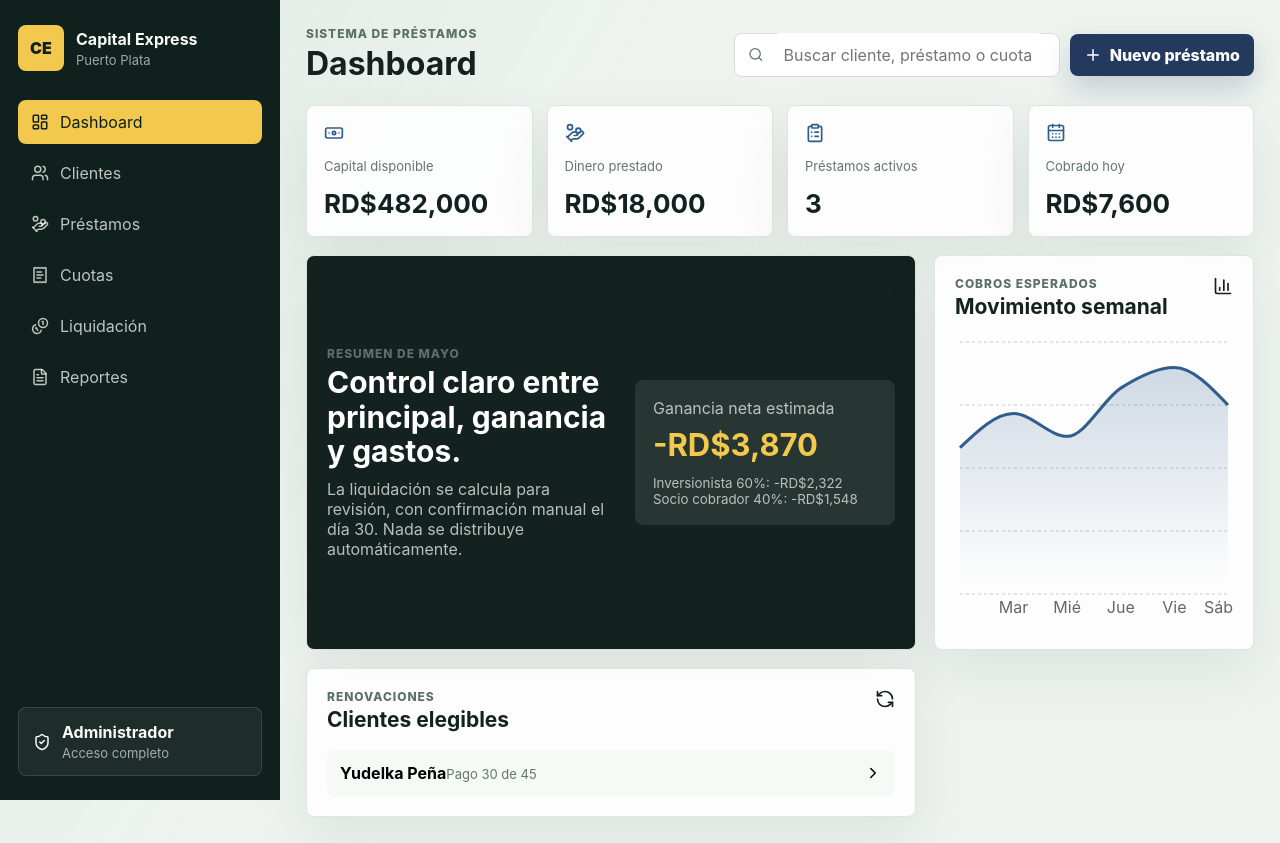
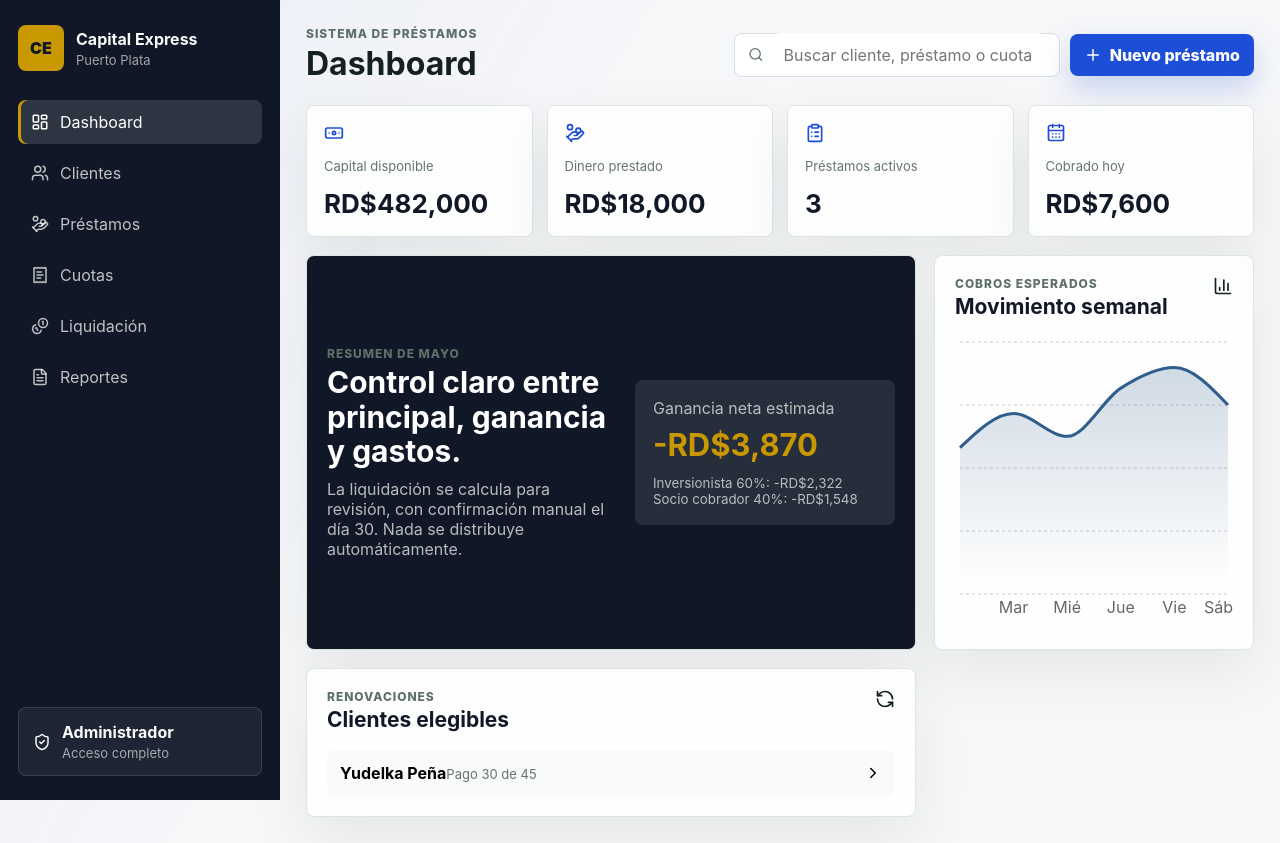
Before and after one commit to carlosreynag06/capital-express, a React (Vite) app: page / in a window 1280 px wide. Built offline with nearby package versions, Linux system fonts and the light colour scheme.

Commit message:
Apply premium financial color palette

```diff
--- a/src/App.css
+++ b/src/App.css
@@ -3,8 +3,8 @@
   grid-template-columns: 280px 1fr;
   min-height: 100vh;
   background:
-    linear-gradient(120deg, rgba(31, 138, 112, 0.08), transparent 38%),
-    #eef3ef;
+    linear-gradient(120deg, rgba(29, 78, 216, 0.06), transparent 38%),
+    #f6f7f9;
 }
 
 .sidebar {
@@ -12,7 +12,7 @@
   top: 0;
   height: 100vh;
   padding: 24px 18px;
-  background: #10201d;
+  background: #101828;
   color: #f8fbf7;
   display: flex;
   flex-direction: column;
@@ -32,8 +32,8 @@
   display: grid;
   place-items: center;
   border-radius: 8px;
-  background: #f2c94c;
-  color: #10201d;
+  background: #c99700;
+  color: #101828;
   font-weight: 900;
 }
 
@@ -83,8 +83,9 @@ nav {
 
 .nav-item:hover,
 .nav-item.active {
-  color: #10201d;
-  background: #f2c94c;
+  color: #ffffff;
+  background: rgba(255, 255, 255, 0.12);
+  box-shadow: inset 3px 0 0 #c99700;
 }
 
 .session-card {
@@ -146,7 +147,7 @@ p {
   gap: 8px;
   height: 44px;
   padding: 0 13px;
-  border: 1px solid #d5dfd8;
+  border: 1px solid #d8dee8;
   border-radius: 8px;
   background: #ffffff;
   color: #657772;
@@ -177,14 +178,14 @@ p {
 .primary-button,
 .confirm-button {
   color: #ffffff;
-  background: #23395d;
-  box-shadow: 0 12px 28px rgba(35, 57, 93, 0.2);
+  background: #1d4ed8;
+  box-shadow: 0 12px 28px rgba(29, 78, 216, 0.22);
 }
 
 .secondary-button {
-  color: #18302b;
-  background: #edf4ef;
-  border: 1px solid #d5dfd8;
+  color: #1f2937;
+  background: #f3f5f8;
+  border: 1px solid #d8dee8;
 }
 
 .icon-button {
@@ -193,8 +194,8 @@ p {
   display: inline-grid;
   place-items: center;
   border-radius: 8px;
-  background: #edf4ef;
-  color: #18302b;
+  background: #f3f5f8;
+  color: #1f2937;
 }
 
 .mobile-only {
@@ -233,7 +234,7 @@ p {
 }
 
 .metric-card svg {
-  color: #2f5d8c;
+  color: #1d4ed8;
 }
 
 .metric-card span,
@@ -248,7 +249,7 @@ p {
 }
 
 .metric-card strong {
-  color: #13221f;
+  color: #111827;
   font-size: 26px;
 }
 
@@ -270,7 +271,7 @@ p {
 .sheet-header h2,
 .modal-header h2 {
   margin-top: 4px;
-  color: #13221f;
+  color: #111827;
   font-size: 21px;
   line-height: 1.15;
 }
@@ -280,7 +281,7 @@ p {
   grid-template-columns: 1fr auto;
   gap: 20px;
   align-items: center;
-  background: #13221f;
+  background: #101828;
   color: #f8fbf7;
 }
 
@@ -312,7 +313,7 @@ p {
 .profit-stack strong {
   display: block;
   margin: 8px 0 12px;
-  color: #f2c94c;
+  color: #c99700;
   font-size: 31px;
 }
 
@@ -334,7 +335,7 @@ p {
   width: 100%;
   padding: 13px;
   border-radius: 8px;
-  background: #f6faf7;
+  background: #f8fafc;
   text-align: left;
 }
 
@@ -369,8 +370,8 @@ p {
 }
 
 .customer-card.selected {
-  border-color: #2f5d8c;
-  background: #edf4fb;
+  border-color: #1d4ed8;
+  background: #eff6ff;
 }
 
 .customer-card strong,
@@ -387,8 +388,8 @@ p {
   display: grid;
   place-items: center;
   border-radius: 8px;
-  background: #18302b;
-  color: #f2c94c;
+  background: #111827;
+  color: #c99700;
   font-weight: 900;
 }
 
@@ -429,7 +430,7 @@ p {
   min-height: 78px;
   padding: 12px;
   border-radius: 8px;
-  background: #f6faf7;
+  background: #f8fafc;
 }
 
 .info-item span,
@@ -439,7 +440,7 @@ p {
 
 .info-item strong {
   margin-top: 5px;
-  color: #13221f;
+  color: #111827;
   font-size: 14px;
   line-height: 1.35;
 }
@@ -500,7 +501,7 @@ th {
 th,
 td {
   padding: 13px 10px;
-  border-bottom: 1px solid #e4ece6;
+  border-bottom: 1px solid #e5e7eb;
 }
 
 td {
@@ -513,7 +514,7 @@ td {
 }
 
 .interactive-row:hover td {
-  background: #f2f6fb;
+  background: #f3f6fb;
 }
 
 @keyframes drawer-in {
@@ -561,7 +562,7 @@ td {
   margin-bottom: 16px;
   padding: 15px;
   border-radius: 8px;
-  background: #13221f;
+  background: #101828;
   color: #ffffff;
 }
 
@@ -582,14 +583,14 @@ td {
   display: block;
   height: 100%;
   border-radius: inherit;
-  background: #f2c94c;
+  background: #c99700;
 }
 
 .renew-button {
   width: 100%;
   margin-top: 18px;
-  color: #10201d;
-  background: #f2c94c;
+  color: #101828;
+  background: #c99700;
 }
 
 .renewal-box {
@@ -597,7 +598,7 @@ td {
   padding: 15px;
   border: 1px solid #d1dfd6;
   border-radius: 8px;
-  background: #f6faf7;
+  background: #f8fafc;
 }
 
 .renewal-box h3 {
@@ -614,7 +615,7 @@ td {
 }
 
 .calc-line.strong {
-  color: #23395d;
+  color: #1d4ed8;
   font-size: 19px;
 }
 
@@ -640,12 +641,12 @@ td {
   display: grid;
   align-content: space-between;
   justify-items: start;
-  color: #13221f;
+  color: #111827;
   text-align: left;
 }
 
 .report-card svg {
-  color: #2f5d8c;
+  color: #1d4ed8;
 }
 
 .report-card span {
@@ -688,7 +689,7 @@ select,
 textarea {
   width: 100%;
   min-height: 43px;
-  border: 1px solid #d5dfd8;
+  border: 1px solid #d8dee8;
   border-radius: 8px;
   padding: 0 12px;
   color: #14211f;
--- a/src/index.css
+++ b/src/index.css
@@ -3,7 +3,7 @@
     Inter, ui-sans-serif, system-ui, -apple-system, BlinkMacSystemFont, "Segoe UI",
     sans-serif;
   color: #14211f;
-  background: #eef3ef;
+  background: #f6f7f9;
   font-synthesis: none;
   text-rendering: optimizeLegibility;
   -webkit-font-smoothing: antialiased;
```
